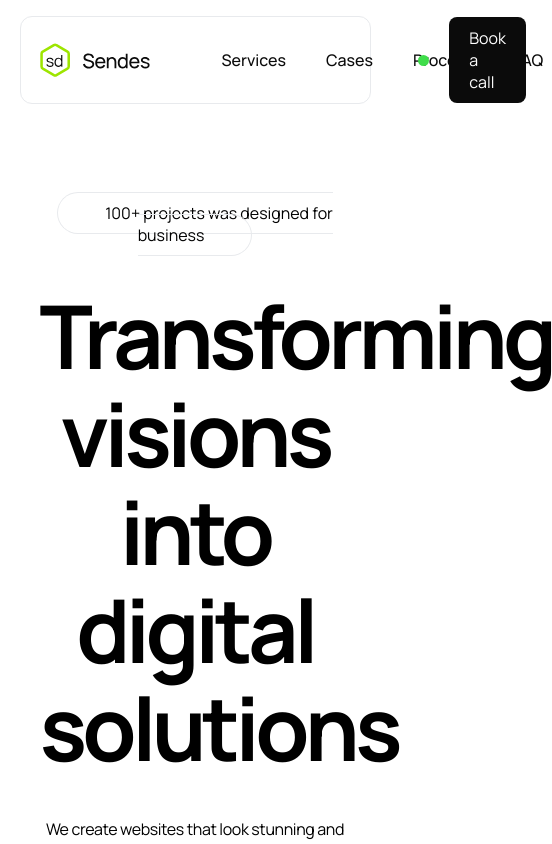
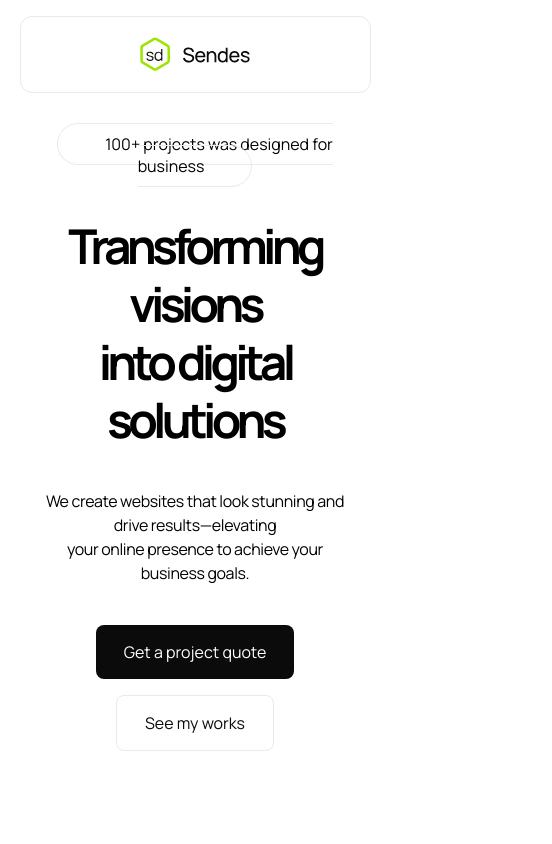
Before and after one commit to Carterjamesq/sendes, a React (Vite) app: page / in a window 390 px wide. Shown: the top 844 px of the page, 552 px wide, since content can reach past the window. Built offline with nearby package versions, Linux system fonts and the light colour scheme.

Commit message:
Updated Changes

```diff
--- a/package.json
+++ b/package.json
@@ -10,6 +10,7 @@
     "preview": "vite preview"
   },
   "dependencies": {
+    "motion": "^12.9.2",
     "react": "^19.0.0",
     "react-dom": "^19.0.0"
   },
--- a/src/components/Header.jsx
+++ b/src/components/Header.jsx
@@ -1,12 +1,22 @@
 import React from "react";
 import logo from "../assets/Logo.svg";
 import avatar from "../assets/avatar.png";
+import { motion } from "framer-motion";
 
 const Header = () => {
   return (
     <header className="header">
-      <div className="container">
-        <div className="logo-navbar">
+      <motion.div
+        initial={{ y: -10, opacity: 0 }}
+        animate={{ y: 0, opacity: 1 }}
+        exit={{ y: 10, opacity: 0 }}
+        transition={{
+          default: { ease: "linear" },
+          duration: 1,
+        }}
+        className="container"
+      >
+        <div className="logo__navbar">
           <img src={logo} />
           <nav className="header__nav">
             <ul className="header__list">
@@ -42,7 +52,7 @@ const Header = () => {
             Book a call
           </a>
         </div>
-      </div>
+      </motion.div>
     </header>
   );
 };
--- a/src/components/Hero.jsx
+++ b/src/components/Hero.jsx
@@ -1,12 +1,31 @@
 import React from "react";
+import { motion } from "framer-motion";
 
 const Hero = () => {
   return (
     <section className="hero">
       <div className="container">
-        <div className="toaster">
+        <motion.div
+          initial={{ y: 10, opacity: 0 }}
+          animate={{ y: 0, opacity: 1 }}
+          exit={{ y: -10, opacity: 0 }}
+          transition={{
+            default: { ease: "linear" },
+            duration: 1,
+          }}
+          className="toaster"
+        >
           <span>100+ projects was designed for business</span>
-        </div>
+        </motion.div>
+        <motion.div
+          initial={{ y: 10, opacity: 0 }}
+          animate={{ y: 0, opacity: 1 }}
+          exit={{ y: -10, opacity: 0 }}
+          transition={{
+            default: { ease: "linear" },
+            duration: 1.25,
+          }}
+        >
           <h1>
             Transforming visions
             <br></br>
@@ -17,14 +36,25 @@ const Hero = () => {
             <br></br>
             your online presence to achieve your business goals.
           </p>
-        <div className="hero-buttons">
+        </motion.div>
+
+        <motion.div
+          initial={{ y: 10, opacity: 0 }}
+          animate={{ y: 0, opacity: 1 }}
+          exit={{ y: -10, opacity: 0 }}
+          transition={{
+            default: { ease: "linear" },
+            duration: 1.5,
+          }}
+          className="hero-buttons"
+        >
           <a className="cta-button" href="#!">
             Get a project quote
           </a>
           <a className="secondary-button" href="#!">
             See my works
           </a>
-        </div>
+        </motion.div>
       </div>
     </section>
   );
--- a/src/components/Partners.jsx
+++ b/src/components/Partners.jsx
@@ -4,9 +4,7 @@ const Partners = () => {
   // Placeholder for the InfiniteLooper component
   return (
     <section className="partners">
-      <div className="container">
-        <span>Trusted partners</span>
-      </div>
+      <div className="container">{/* <span>Trusted partners</span> */}</div>
     </section>
   );
 };
--- a/src/scss/header.scss
+++ b/src/scss/header.scss
@@ -12,7 +12,7 @@ header {
     border-radius: 12px;
     padding: 0 17px;
 
-    .logo-navbar {
+    .logo__navbar {
       display: flex;
       align-items: center;
       gap: 70px;
@@ -49,3 +49,28 @@ header {
     }
   }
 }
+
+@media (max-width: 768px) {
+  header {
+    margin-bottom: 40px;
+    .container {
+      flex-direction: column;
+      justify-content: center;
+      gap: 20px;
+      padding: 20px 10px;
+    }
+    .logo__navbar {
+      display: block;
+    }
+    nav {
+      display: none;
+    }
+    ul {
+      display: none;
+    }
+    .profile-button {
+      display: none;
+      margin-left: auto;
+    }
+  }
+}
--- a/src/scss/hero.scss
+++ b/src/scss/hero.scss
@@ -17,6 +17,7 @@
     }
     .hero-buttons {
       display: flex;
+      flex-wrap: wrap;
       justify-content: center;
       gap: 16px;
       margin-top: 40px;
--- a/src/scss/typography.scss
+++ b/src/scss/typography.scss
@@ -14,3 +14,14 @@ p {
   margin: 0;
   line-height: 27.9px;
 }
+
+@media (max-width: 768px) {
+  h1 {
+    font-size: 48px;
+    line-height: 58px;
+  }
+  p {
+    font-size: 16px;
+    line-height: 24px;
+  }
+}
```
Also changed, not shown: 1 other file (tests, documents, lock files or other folders). Lines whose indentation alone changed are shown as unchanged.
